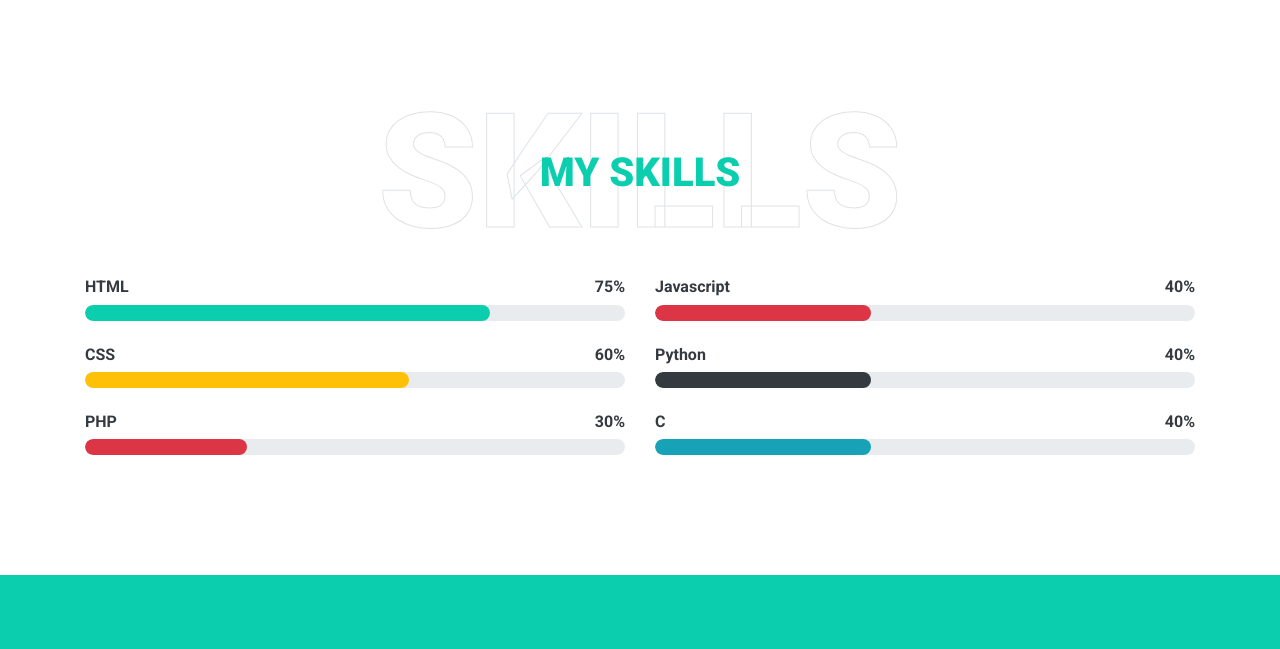
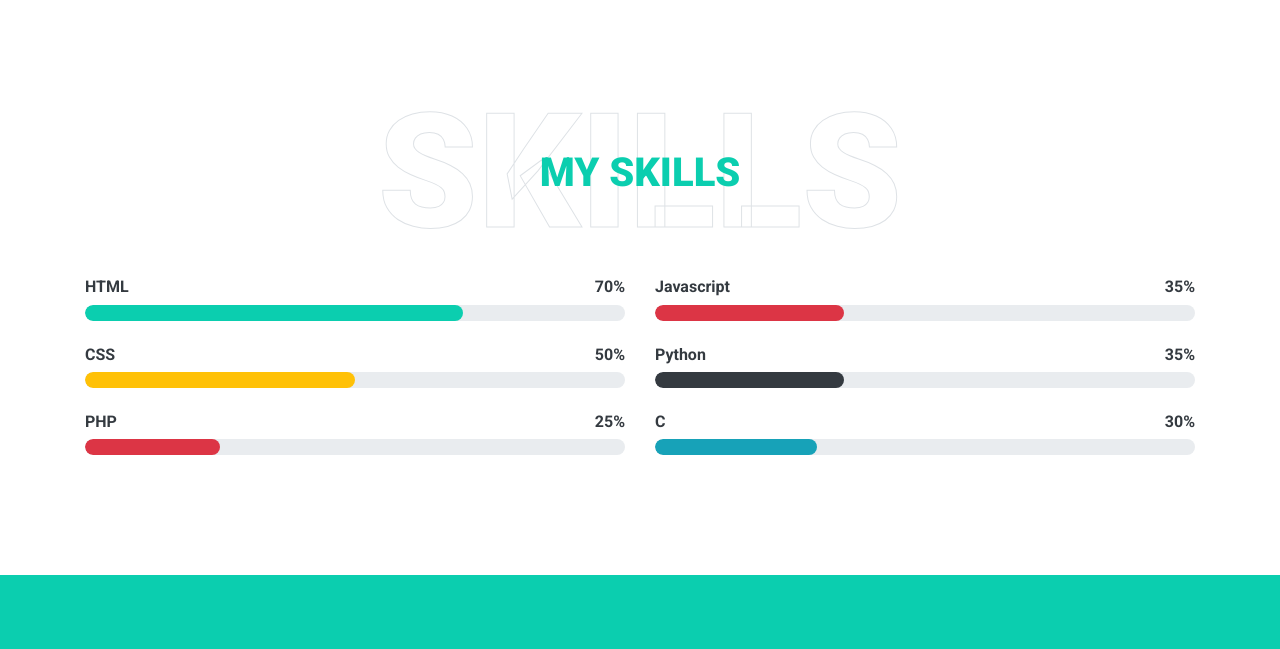
Before and after one commit to Uttam-Mahata/subhadip, a plain HTML site: page index.html in a window 1280 px wide. Shown: the part 2038-2687 px from the top of the page. Drawn offline with nearby package versions, Linux system fonts and the light colour scheme.

Commit message:
updated index.html

```diff
--- a/index.html
+++ b/index.html
@@ -5,8 +5,8 @@
     <meta charset="utf-8">
     <title>Uttam Mahata</title>
     <meta content="width=device-width, initial-scale=1.0" name="viewport">
-    <meta content="A portfolio template" name="keywords">
-    <meta content="A portfolio template" name="description">
+    <meta content="Hello! I am Uttam. Welcome to my portfolio." name="keywords">
+    <meta content="Hello! I am Uttam. Welcome to my portfolio." name="description">
 
     <!-- Favicon -->
     <link href="img/uttam.jpg" rel="icon">
@@ -153,28 +153,28 @@
                     <div class="skill mb-4">
                         <div class="d-flex justify-content-between">
                             <h6 class="font-weight-bold">HTML</h6>
-                            <h6 class="font-weight-bold">75%</h6>
+                            <h6 class="font-weight-bold">70%</h6>
                         </div>
                         <div class="progress">
-                            <div class="progress-bar bg-primary" role="progressbar" aria-valuenow="75" aria-valuemin="0" aria-valuemax="100"></div>
+                            <div class="progress-bar bg-primary" role="progressbar" aria-valuenow="70" aria-valuemin="0" aria-valuemax="100"></div>
                         </div>
                     </div>
                     <div class="skill mb-4">
                         <div class="d-flex justify-content-between">
                             <h6 class="font-weight-bold">CSS</h6>
-                            <h6 class="font-weight-bold">60%</h6>
+                            <h6 class="font-weight-bold">50%</h6>
                         </div>
                         <div class="progress">
-                            <div class="progress-bar bg-warning" role="progressbar" aria-valuenow="60" aria-valuemin="0" aria-valuemax="100"></div>
+                            <div class="progress-bar bg-warning" role="progressbar" aria-valuenow="50" aria-valuemin="0" aria-valuemax="100"></div>
                         </div>
                     </div>
                     <div class="skill mb-4">
                         <div class="d-flex justify-content-between">
                             <h6 class="font-weight-bold">PHP</h6>
-                            <h6 class="font-weight-bold">30%</h6>
+                            <h6 class="font-weight-bold">25%</h6>
                         </div>
                         <div class="progress">
-                            <div class="progress-bar bg-danger" role="progressbar" aria-valuenow="30" aria-valuemin="0" aria-valuemax="100"></div>
+                            <div class="progress-bar bg-danger" role="progressbar" aria-valuenow="25" aria-valuemin="0" aria-valuemax="100"></div>
                         </div>
                     </div>
                 </div>
@@ -182,28 +182,28 @@
                     <div class="skill mb-4">
                         <div class="d-flex justify-content-between">
                             <h6 class="font-weight-bold">Javascript</h6>
-                            <h6 class="font-weight-bold">40%</h6>
+                            <h6 class="font-weight-bold">35%</h6>
                         </div>
                         <div class="progress">
-                            <div class="progress-bar bg-danger" role="progressbar" aria-valuenow="40" aria-valuemin="0" aria-valuemax="100"></div>
+                            <div class="progress-bar bg-danger" role="progressbar" aria-valuenow="35" aria-valuemin="0" aria-valuemax="100"></div>
                         </div>
                     </div>
                     <div class="skill mb-4">
                         <div class="d-flex justify-content-between">
                             <h6 class="font-weight-bold">Python</h6>
-                            <h6 class="font-weight-bold">40%</h6>
+                            <h6 class="font-weight-bold">35%</h6>
                         </div>
                         <div class="progress">
-                            <div class="progress-bar bg-dark" role="progressbar" aria-valuenow="40" aria-valuemin="0" aria-valuemax="100"></div>
+                            <div class="progress-bar bg-dark" role="progressbar" aria-valuenow="35" aria-valuemin="0" aria-valuemax="100"></div>
                         </div>
                     </div>
                     <div class="skill mb-4">
                         <div class="d-flex justify-content-between">
                             <h6 class="font-weight-bold">C</h6>
-                            <h6 class="font-weight-bold">40%</h6>
+                            <h6 class="font-weight-bold">30%</h6>
                         </div>
                         <div class="progress">
-                            <div class="progress-bar bg-info" role="progressbar" aria-valuenow="40" aria-valuemin="0" aria-valuemax="100"></div>
+                            <div class="progress-bar bg-info" role="progressbar" aria-valuenow="30" aria-valuemin="0" aria-valuemax="100"></div>
                         </div>
                     </div>
                 </div>
```
